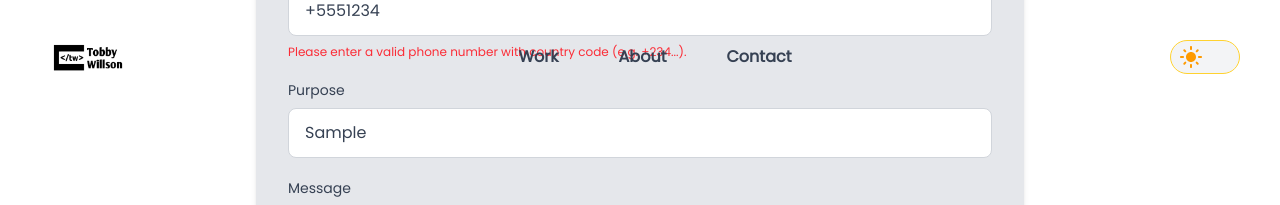
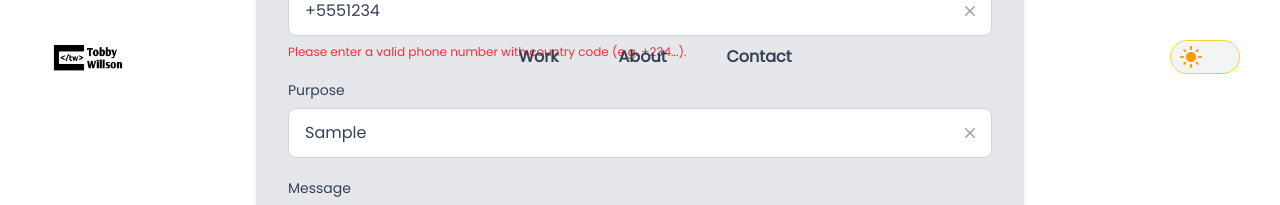
Before and after one commit to TobbyWillson/my-portfolio, a React (Vite) app: page /contact in a window 1280 px wide. Both pictures are taken after typing "Sample", "name@example.com", "5551234", "Sample", "Sample" into the empty fields and a click on the button "Send Details". Shown: the part 615-820 px from the top of the page. Built offline with nearby package versions, Linux system fonts and the light colour scheme.

Commit message:
New changes

```diff
--- a/src/Components/Navbar.jsx
+++ b/src/Components/Navbar.jsx
@@ -84,23 +84,13 @@ const Navbar = () => {
           ))}
         </div>
 
-  <div
-  className={`sm:hidden flex flex-col justify-center items-center w-8 h-8 relative cursor-pointer group  ${isDark ? "text-[#ececec] hover:text-white" : "text-[gray] hover:text-black"} `}
-  onClick={handleMenu}
->
+        <div className={`sm:hidden flex flex-col justify-center items-center w-8 h-8 relative cursor-pointer group  ${isDark ? "text-[#ececec] hover:text-white" : "text-[gray] hover:text-black"} `} onClick={handleMenu}>
+          <div className={`h-[2px] w-5 bg-current rounded-full transition-all duration-500 ease-in-out ${menuBar ? "-rotate-45 translate-y-[7px]" : ""} `} />
 
-  <div className={`h-[2px] w-5 bg-current rounded-full transition-all duration-300 ease-in-out ${
-    menuBar ? "-rotate-45 translate-y-[7px] -translate-x-[2px]" : ""
-  } `} />
+          <div className={`h-[2px] w-5 bg-current rounded-full my-[5px] transition-all duration-500 ease-in-out ${menuBar ? "opacity-0" : "opacity-100"} `} />
 
-  <div className={`h-[2px] w-5 bg-current rounded-full my-[5px] transition-all duration-300 ease-in-out ${
-    menuBar ? "opacity-0" : "opacity-100"
-  } `} />
-
-  <div className={`h-[2px] w-5 bg-current rounded-full transition-all duration-300 ease-in-out ${
-    menuBar ? "rotate-45 -translate-y-[7px] -translate-x-[2px]" : ""
-  } `} />
-</div>
+          <div className={`h-[2px] w-5 bg-current rounded-full transition-all duration-500 ease-in-out ${menuBar ? "rotate-45 -translate-y-[7px]" : ""} `} />
+        </div>
 
         <div
           className={`hidden sm:block rounded-full cursor-pointer py-1 border transition-all duration-500
--- a/src/pages/Contact.jsx
+++ b/src/pages/Contact.jsx
@@ -176,6 +176,20 @@ const Contact = () => {
     }
   }, [feedback.message, feedback.type, isPhoneInvalid]);
 
+  // Clear X button
+  const xButton = (
+    <svg xmlns='http://w3.org' viewBox='0 0 20 20' fill='currentColor' className='w-5 h-5'>
+      <path d='M6.28 5.22a.75.75 0 00-1.06 1.06L8.94 10l-3.72 3.72a.75.75 0 101.06 1.06L10 11.06l3.72 3.72a.75.75 0 101.06-1.06L11.06 10l3.72-3.72a.75.75 0 00-1.06-1.06L10 8.94 6.28 5.22z' />
+    </svg>
+  );
+
+  const handleClear = (fieldName) => {
+    setFormData((prev) => ({
+      ...prev,
+      [fieldName]: "",
+    }));
+  };
+
   return (
     <section className='my-30 max-w-3xl mx-auto' id='contact'>
       <div className='mb-14 text-center flex flex-col gap-4 border-b border-border-gray pb-5 rounded-lg'>
@@ -187,6 +201,7 @@ const Contact = () => {
         <div className='grid grid-cols-1 sm:grid-cols-2 gap-7'>
           <label className='flex flex-col gap-2'>
             <span className='text-sm font-medium text-bg-text dark:text-white'>Full Name</span>
+            <div className='relative flex items-center'>
               <input
                 type='text'
                 name='fullName'
@@ -195,28 +210,38 @@ const Contact = () => {
                 onChange={handleChange}
                 placeholder='John Doe'
                 disabled={isSending}
-              onInvalid={(e) => e.target.setCustomValidity("Please enter your full name!")}
-              onInput={(e) => e.target.setCustomValidity("")}
-              className='rounded-lg border text-bg-text border-border-gray bg-white dark:bg-[#364153] px-4 py-3 outline-none focus:border-[#2563EB]'
+                className='w-full rounded-lg border text-bg-text border-border-gray bg-white dark:bg-[#364153] pl-4 pr-10 py-3 outline-none focus:border-[#2563EB]'
               />
+
+              {formData.fullName && !isSending && (
+                <button type='button' onClick={() => handleClear("fullName")} className='absolute right-3 text-gray-400 hover:text-red-500 transition-colors' aria-label='Clear input'>
+                  {xButton}
+                </button>
+              )}
+            </div>
 
             {feedback.type === "error" && !formData.fullName && <span className={`text-xs transition-all duration-500 ease-in-out transform text-red-500 ${isVisible ? "opacity-100 translate-y-0" : "opacity-0 -translate-y-2"}`}>Full Name is required.</span>}
           </label>
 
           <label className='flex flex-col gap-2'>
             <span className='text-sm font-medium text-bg-text dark:text-white'>Email Address</span>
+            <div className='relative flex items-center'>
               <input
                 type='email'
                 name='email'
                 required
                 value={formData.email}
                 onChange={handleChange}
-              onInvalid={(e) => e.target.setCustomValidity("Please enter your Email Address!")}
-              onInput={(e) => e.target.setCustomValidity("")}
                 placeholder='johndoe@example.com'
                 disabled={isSending}
-              className='rounded-lg border border-border-gray bg-white text-bg-text dark:bg-[#364153] px-4 py-3 outline-none focus:border-[#2563EB]'
+                className='w-full rounded-lg border border-border-gray bg-white text-bg-text dark:bg-[#364153] px-4 pr-10 py-3 outline-none focus:border-[#2563EB]'
               />
+              {formData.email && !isSending && (
+                <button type='button' onClick={() => handleClear("email")} className='absolute right-3 text-gray-400 hover:text-red-500 transition-colors'>
+                  {xButton}
+                </button>
+              )}
+            </div>
 
             {feedback.type === "error" &&
               (!formData.email ? (
@@ -248,18 +273,23 @@ const Contact = () => {
         {formData.preferredMethod !== "email" && (
           <label className='flex flex-col gap-2 animate-in fade-in slide-in-from-top-2 duration-300'>
             <span className='text-sm font-medium'>{methodConfigs[formData.preferredMethod].label}</span>
+            <div className='relative flex items-center'>
               <input
                 type={methodConfigs[formData.preferredMethod].type}
                 name='contactDetail'
                 required
                 value={formData.contactDetail}
                 onChange={handleChange}
-              onInvalid={(e) => e.target.setCustomValidity("Please enter your preferred method of contact details!")}
-              onInput={(e) => e.target.setCustomValidity("")}
                 placeholder={methodConfigs[formData.preferredMethod].placeholder}
                 disabled={isSending}
-              className='rounded-lg border border-border-gray bg-white text-bg-text dark:bg-[#364153] px-4 py-3 outline-none focus:border-[#2563EB]'
+                className='w-full rounded-lg border border-border-gray bg-white text-bg-text dark:bg-[#364153] px-4 pr-10 py-3 outline-none focus:border-[#2563EB]'
               />
+              {formData.contactDetail && !isSending && (
+                <button type='button' onClick={() => handleClear("contactDetail")} className='absolute right-3 text-gray-400 hover:text-red-500 transition-colors'>
+                  {xButton}
+                </button>
+              )}
+            </div>
 
             {feedback.type === "error" && (
               <div className='overflow-hidden'>
@@ -286,18 +316,23 @@ const Contact = () => {
         {/* Purpose */}
         <label className='flex flex-col gap-2'>
           <span className='text-sm font-medium text-bg-text dark:text-white'>Purpose</span>
+          <div className='relative flex items-center'>
             <input
               type='text'
               name='purpose'
               required
               value={formData.purpose}
               onChange={handleChange}
-            onInvalid={(e) => e.target.setCustomValidity("Please let us know your purpose of contacting us!")}
-            onInput={(e) => e.target.setCustomValidity("")}
-            placeholder='Website redesign, Collaboration...'
+              placeholder='Website redesign...'
               disabled={isSending}
-            className='rounded-lg border border-border-gray text-bg-text bg-white dark:bg-[#364153] px-4 py-3 outline-none focus:border-[#2563EB]'
+              className='w-full rounded-lg border border-border-gray text-bg-text bg-white dark:bg-[#364153] px-4 pr-10 py-3 outline-none focus:border-[#2563EB]'
             />
+            {formData.purpose && !isSending && (
+              <button type='button' onClick={() => handleClear("purpose")} className='absolute right-3 text-gray-400 hover:text-red-500 transition-colors'>
+                {xButton}
+              </button>
+            )}
+          </div>
 
           {feedback.type === "error" && !formData.purpose && <span className={`text-xs transition-all duration-500 ease-in-out transform text-red-500 ${isVisible ? "opacity-100 translate-y-0" : "opacity-0 -translate-y-2"}`}>Purpose of message is required.</span>}
         </label>
```
Lines whose indentation alone changed are shown as unchanged.
